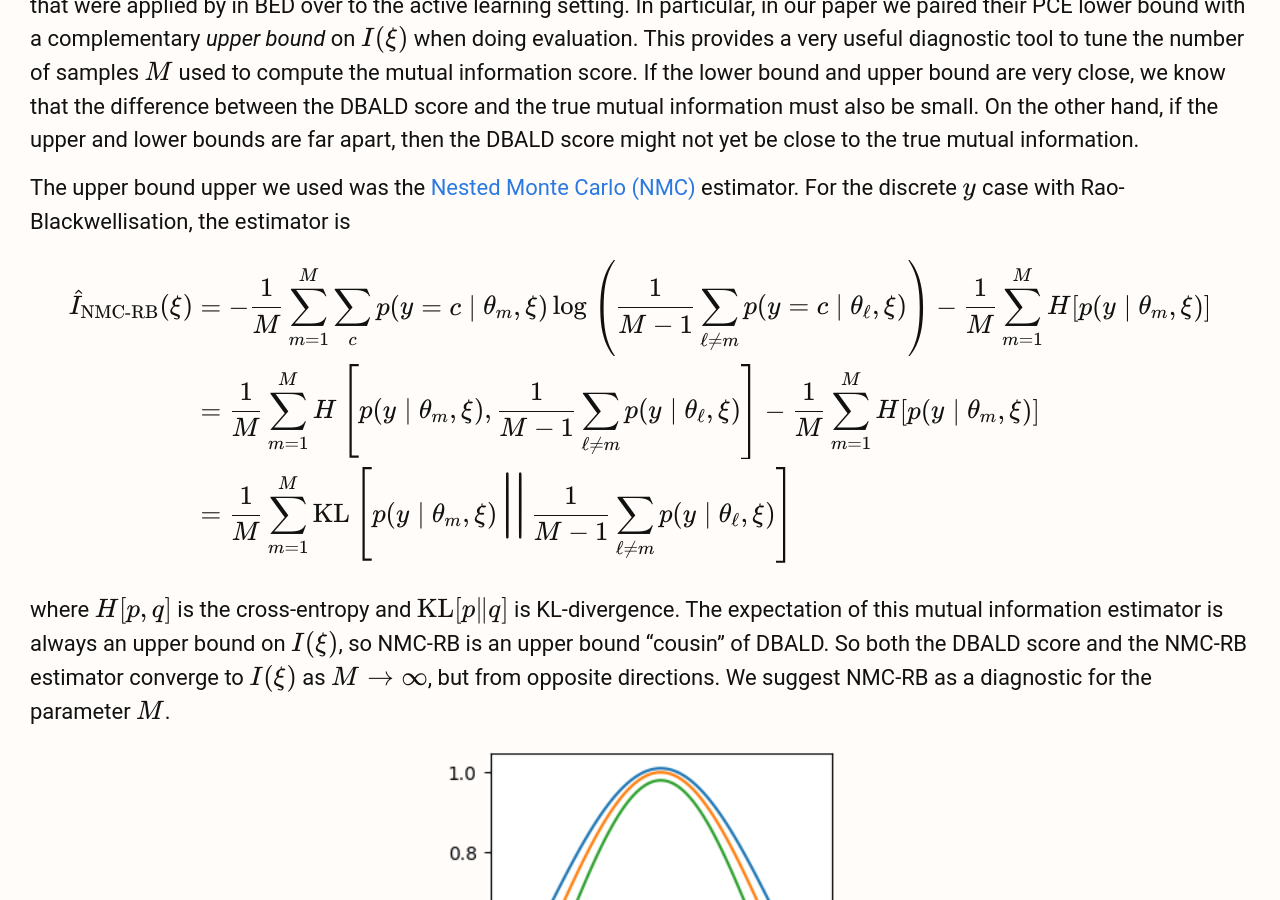
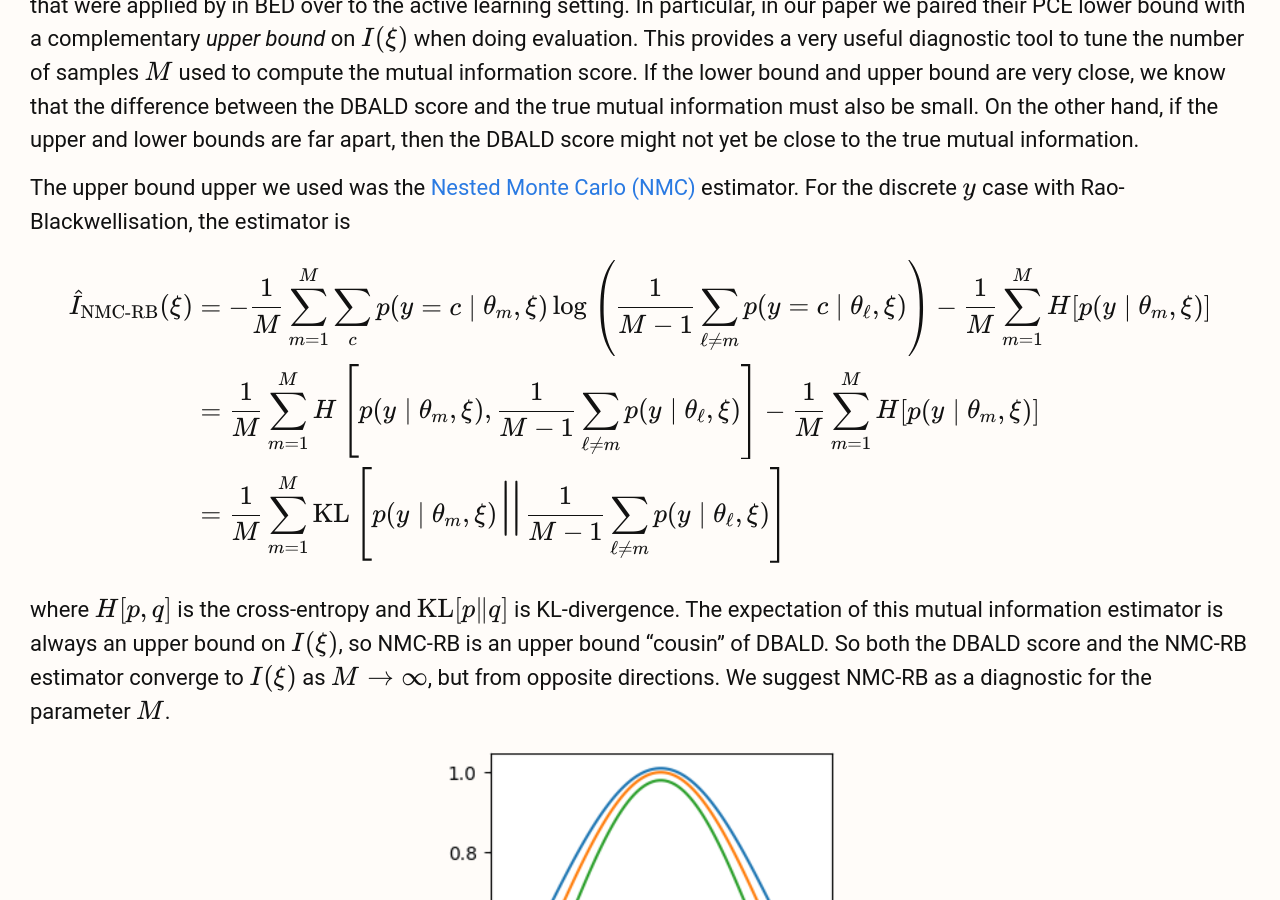
Before and after one commit to ae-foster/ae-foster.github.io, a Jekyll site: the page built from _posts/2022-04-27-bed-bald.markdown, in a window 1280 px wide and 900 px high, scrolled down 3624 px. Built offline with Jekyll 4.4.1, drawn with Linux system fonts in a browser that asks for light colours; nearby versions of some CDN libraries.

```diff
--- a/_posts/2022-04-27-bed-bald.markdown
+++ b/_posts/2022-04-27-bed-bald.markdown
@@ -132,7 +132,7 @@ $$
 \begin{aligned}
 \hat{I}_\text{NMC-RB}(\xi) &= -\frac{1}{M} \sum_{m=1}^M \sum_c p(y=c\mid \theta_m,\xi) \log\left(\frac{1}{M-1} \sum_{\ell \ne m} p(y=c\mid \theta_\ell,\xi)  \right)  -\frac{1}{M} \sum_{m=1}^M H[p(y\mid \theta_m,\xi)]\\
 &= \frac{1}{M} \sum_{m=1}^M H\left[p(y\mid \theta_m,\xi), \frac{1}{M-1} \sum_{\ell \ne m} p(y\mid \theta_\ell,\xi)  \right]  -\frac{1}{M} \sum_{m=1}^M H[p(y\mid \theta_m,\xi)] \\
-&= \frac{1}{M} \sum_{m=1}^M \text{KL}\left[p(y\mid \theta_m,\xi) {\Huge\|} \frac{1}{M-1} \sum_{\ell \ne m} p(y\mid \theta_\ell,\xi) \right]
+&= \frac{1}{M} \sum_{m=1}^M \text{KL}\left[p(y\mid \theta_m,\xi) {\huge\|} \frac{1}{M-1} \sum_{\ell \ne m} p(y\mid \theta_\ell,\xi) \right]
 \end{aligned}
 $$
 
```
